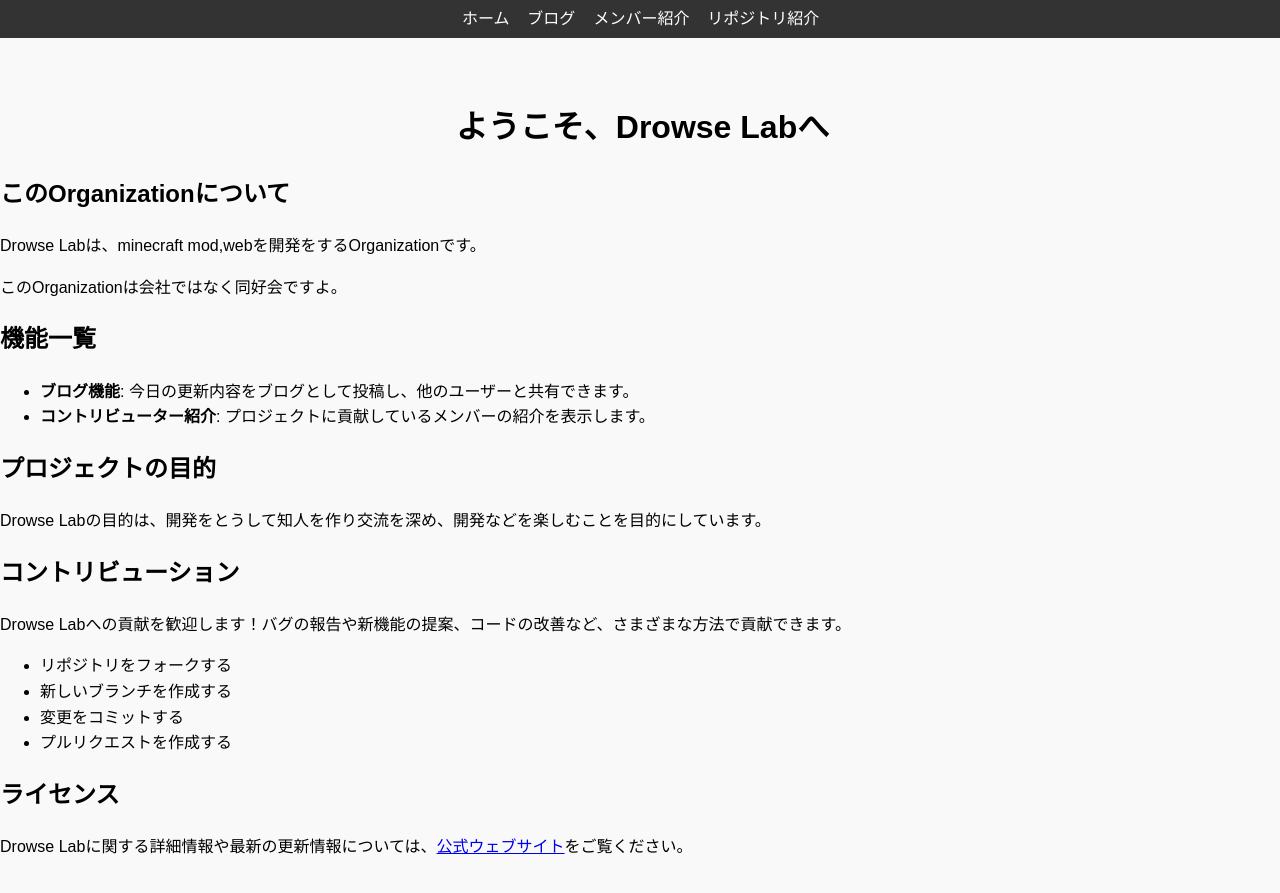
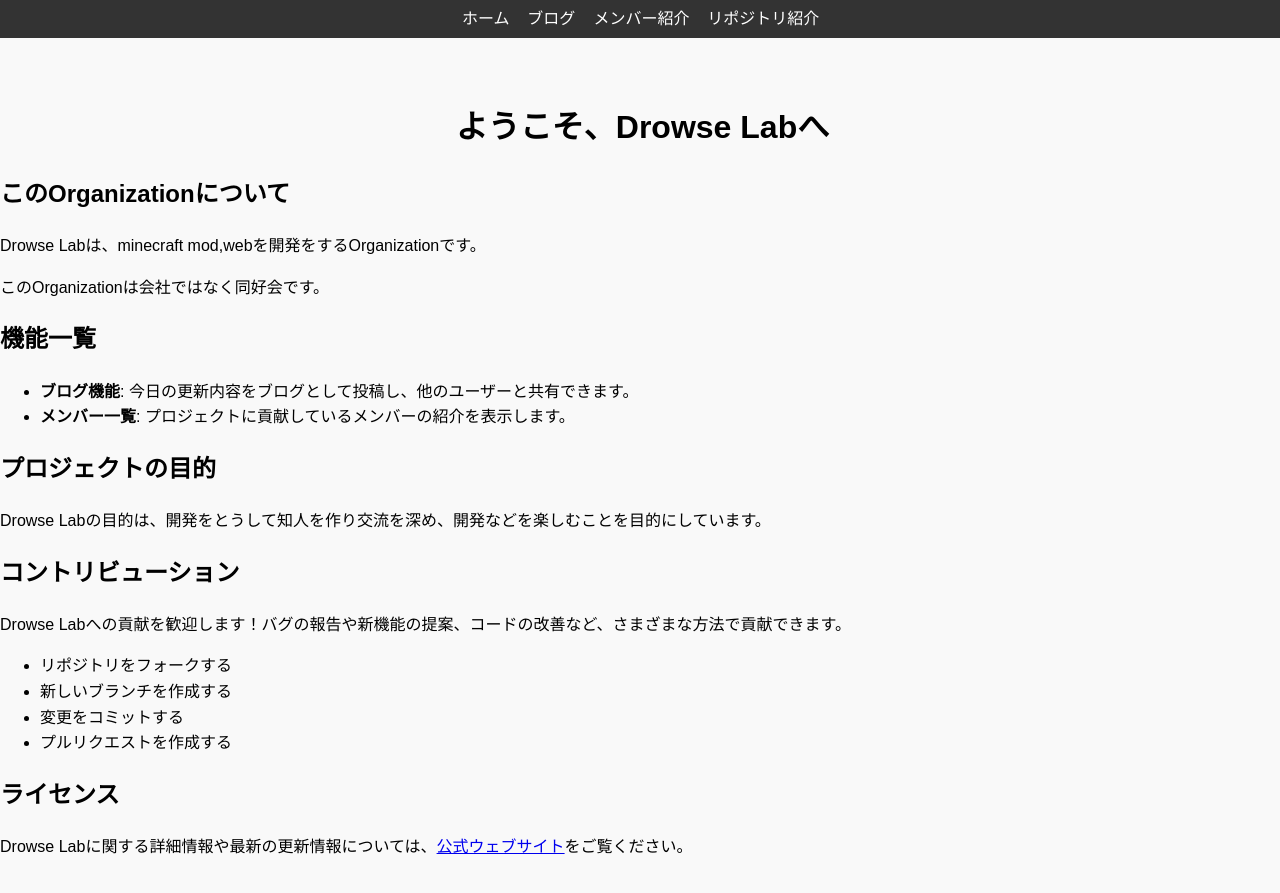
Before and after one commit to Drowse-Lab/Drowse-Lab, a Jekyll site: the page index.html, which Jekyll copies as it is, in a window 1280 px wide. Shown: the top 893 px of the page. Built offline with Jekyll 4.4.1, drawn with Linux system fonts in a browser that asks for light colours.

Commit message:
Update index.html

```diff
--- a/index.html
+++ b/index.html
@@ -20,12 +20,12 @@
     <h1>ようこそ、Drowse Labへ</h1>
     <h2>このOrganizationについて</h2>
     <p>Drowse Labは、minecraft mod,webを開発をするOrganizationです。</p>
-    <p>このOrganizationは会社ではなく同好会ですよ。</p>
+    <p>このOrganizationは会社ではなく同好会です。</p>
 
     <h2>機能一覧</h2>
     <ul>
         <li><strong>ブログ機能</strong>: 今日の更新内容をブログとして投稿し、他のユーザーと共有できます。</li>
-        <li><strong>コントリビューター紹介</strong>: プロジェクトに貢献しているメンバーの紹介を表示します。</li>
+        <li><strong>メンバー一覧</strong>: プロジェクトに貢献しているメンバーの紹介を表示します。</li>
     </ul>
 
     <h2>プロジェクトの目的</h2>
```
